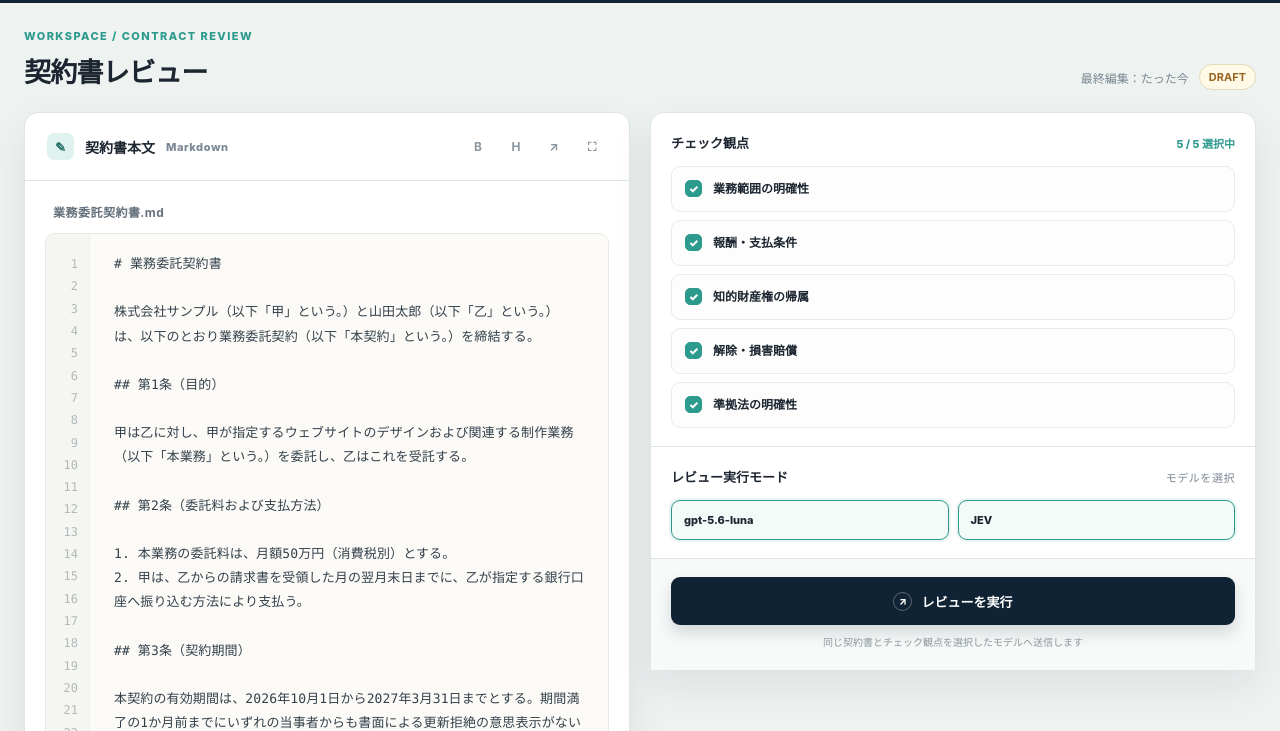
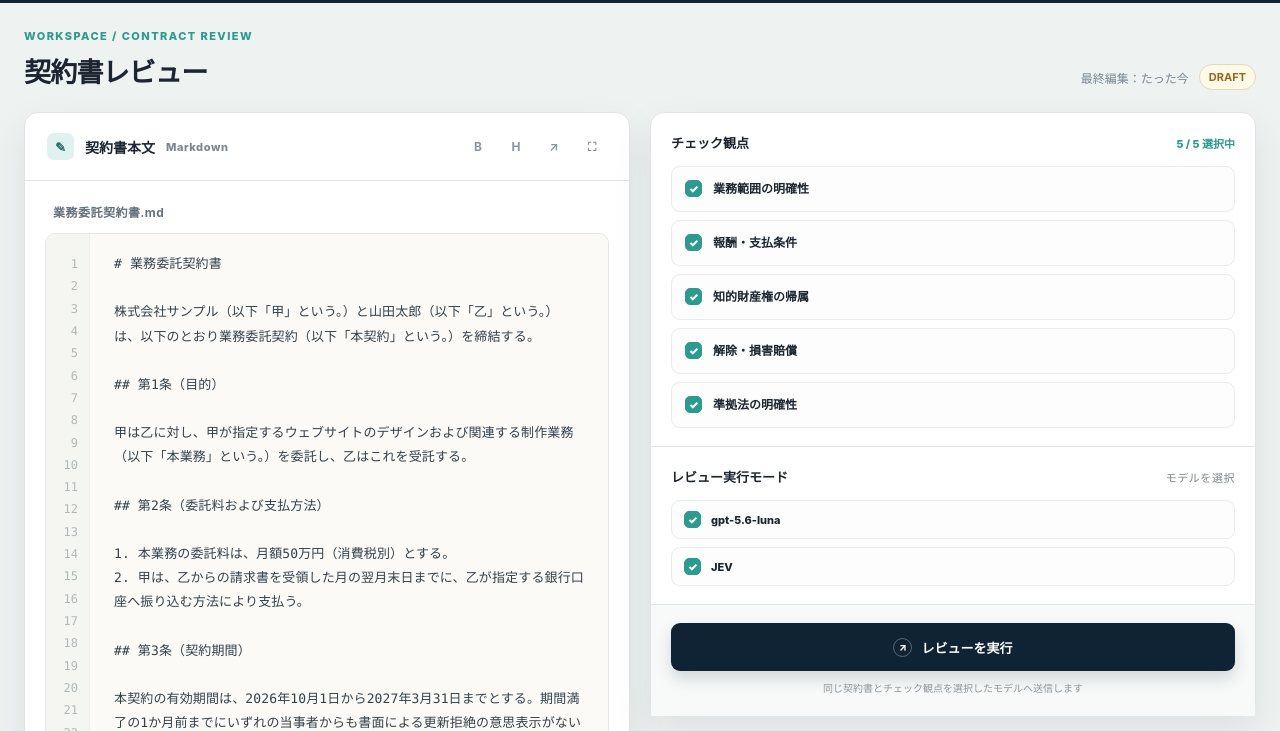
Before and after one commit to ke-suke0215/contract-review-demo, a website: page index.html in a window 1280 px wide. Shown: the part 69-800 px from the top of the page. Drawn offline with Linux system fonts and the light colour scheme.

Commit message:
style: use list checkboxes for review models

```diff
--- a/index.html
+++ b/index.html
@@ -144,12 +144,14 @@
       .criteria-copy { min-width: 0; }
       .criteria-name { display: block; margin-bottom: 3px; font-size: 12px; font-weight: 800; }
 
-      .model-options { display: grid; grid-template-columns: repeat(2, 1fr); gap: 9px; }
-      .model-option { position: relative; }
-      .model-option input { position: absolute; opacity: 0; }
-      .model-label { display: block; padding: 12px; border: 1px solid var(--line); border-radius: 9px; background: #fff; transition: .16s ease; }
-      .model-option input:checked + .model-label { border-color: var(--teal); box-shadow: 0 0 0 2px rgba(44,154,141,.1); background: #f3fbf9; }
-      .model-option input:focus-visible + .model-label { outline: 3px solid rgba(44,154,141,.2); }
+      .model-options { display: flex; flex-direction: column; gap: 8px; }
+      .model-option { position: relative; display: flex; align-items: center; gap: 10px; padding: 10px 12px; border: 1px solid #e8eceb; border-radius: 9px; background: #fcfdfc; transition: .16s ease; }
+      .model-option:hover { border-color: #b8dad4; background: #f8fcfb; }
+      .model-option input { position: absolute; opacity: 0; pointer-events: none; }
+      .model-checkmark { flex: 0 0 auto; width: 17px; height: 17px; display: grid; place-items: center; border: 1px solid #becbca; border-radius: 5px; color: transparent; background: white; font-size: 11px; font-weight: 900; }
+      .model-option input:checked + .model-checkmark { border-color: var(--teal); color: white; background: var(--teal); }
+      .model-option input:focus-visible + .model-checkmark { outline: 3px solid rgba(44,154,141,.2); }
+      .model-label { display: block; min-width: 0; }
       .model-name { display: block; font-size: 11px; font-weight: 800; }
 
       .run-area { padding: 18px 20px 20px; background: #f8faf9; }
@@ -355,10 +357,12 @@
                 <div class="model-options">
                   <label class="model-option">
                     <input type="checkbox" name="executionMode" value="gpt-5.6-luna" checked />
+                    <span class="model-checkmark">✓</span>
                     <span class="model-label"><span class="model-name">gpt-5.6-luna</span></span>
                   </label>
                   <label class="model-option">
                     <input type="checkbox" name="executionMode" value="jev" checked />
+                    <span class="model-checkmark">✓</span>
                     <span class="model-label"><span class="model-name">JEV</span></span>
                   </label>
                 </div>
```
